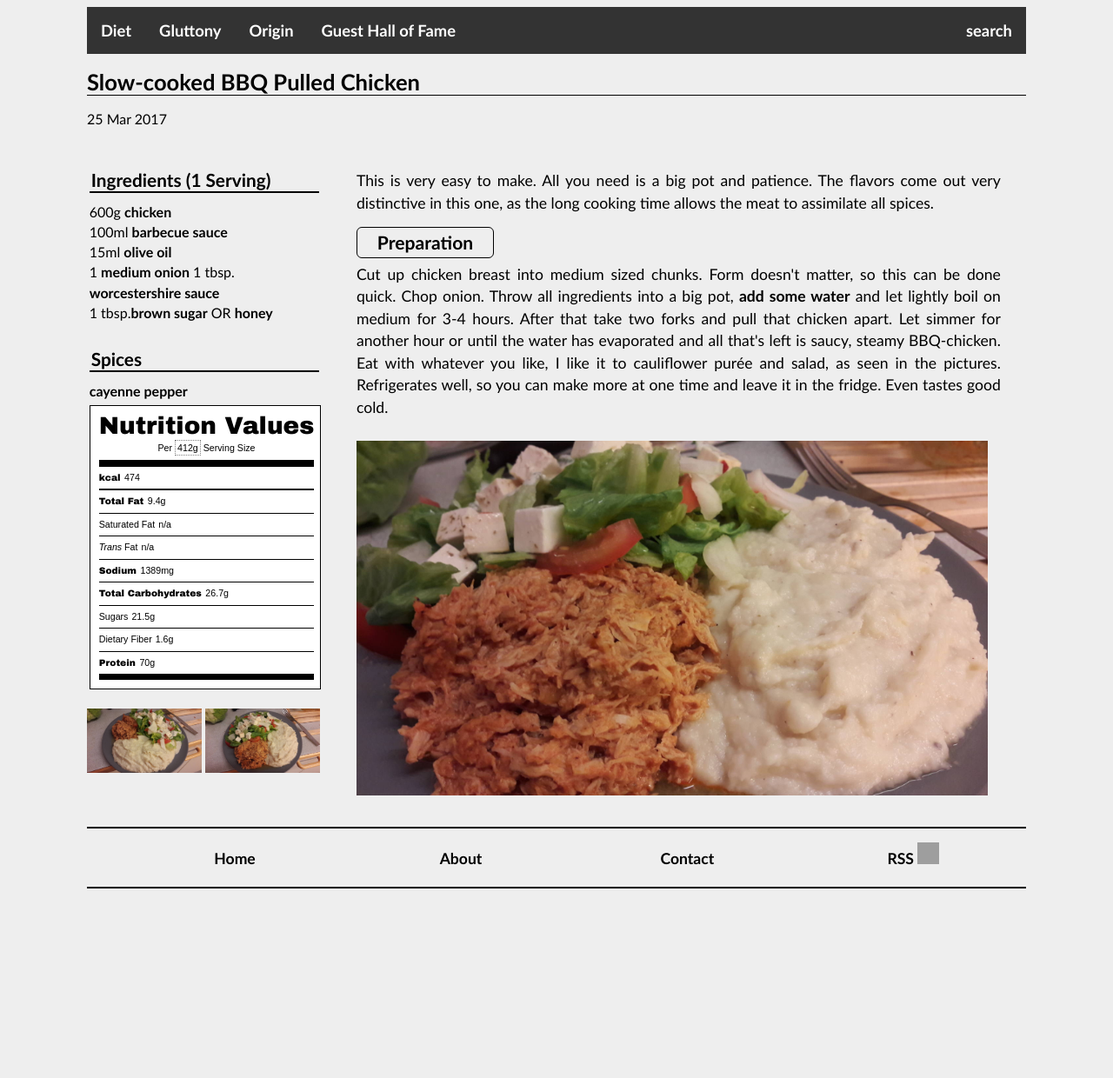
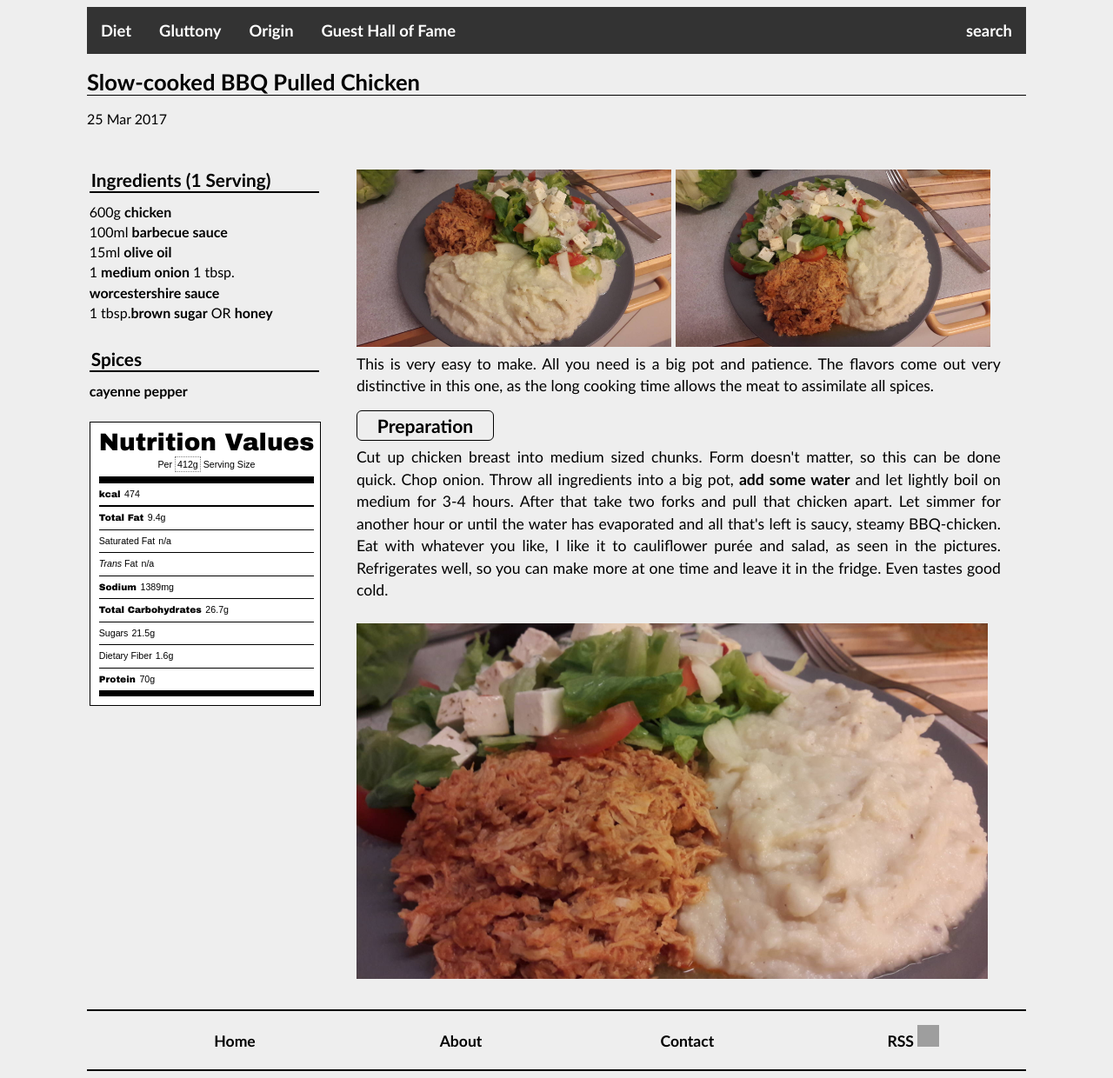
Before and after one commit to gluttonousbear/gluttonousbear.github.io, a Jekyll site: the page built from _posts/2017-03-29-slow-cooked-bbq-pulled-chicken.html, in a window 1280 px wide. Shown: the whole page at 87% size. Built offline with Jekyll 4.4.1, drawn with Linux system fonts in a browser that asks for light colours; before the commit the page ends 1030 px from its top, so only the background shows below that; grey boxes are pictures that could not be loaded.

Commit message:
Update 2017-03-29-slow-cooked-bbq-pulled-chicken.html

```diff
--- a/_posts/2017-03-29-slow-cooked-bbq-pulled-chicken.html
+++ b/_posts/2017-03-29-slow-cooked-bbq-pulled-chicken.html
@@ -28,15 +28,17 @@ origin: USA
 					<b>cayenne pepper</b><br />
 
 				</code>
+					 <br />
 				{% include calories.html weight="412g" calories="474" fats="9.4g" saturated_fats="" trans_fats="" sodium="1389mg" carbs="26.7g" sugar="21.5g" fiber="1.6g" protein="70g"%}
-				<br />
-<img src="/images/2017-03-29-slow-cooked-bbq-pulled-chicken.jpg" title="source: imgur.com" style="width:48.9%"/>
-<img src="/images/2017-03-29-slow-cooked-bbq-pulled-chicken2.jpg" title="source: imgur.com" style="width:48.9%"/>
+
+
 			</section>
 
 			<section class="post-text">
 			  <code class ="post-text">
 					<br />
+				  <img src="/images/2017-03-29-slow-cooked-bbq-pulled-chicken.jpg" title="source: imgur.com" style="width:48.9%"/>
+<img src="/images/2017-03-29-slow-cooked-bbq-pulled-chicken2.jpg" title="source: imgur.com" style="width:48.9%"/><br />
 				  This is very easy to make. All you need is a big pot and patience. The flavors come out very distinctive in this one, as
           the long cooking time allows the meat to assimilate all spices.<br />
 				  <h5>Preparation</h5>
```
